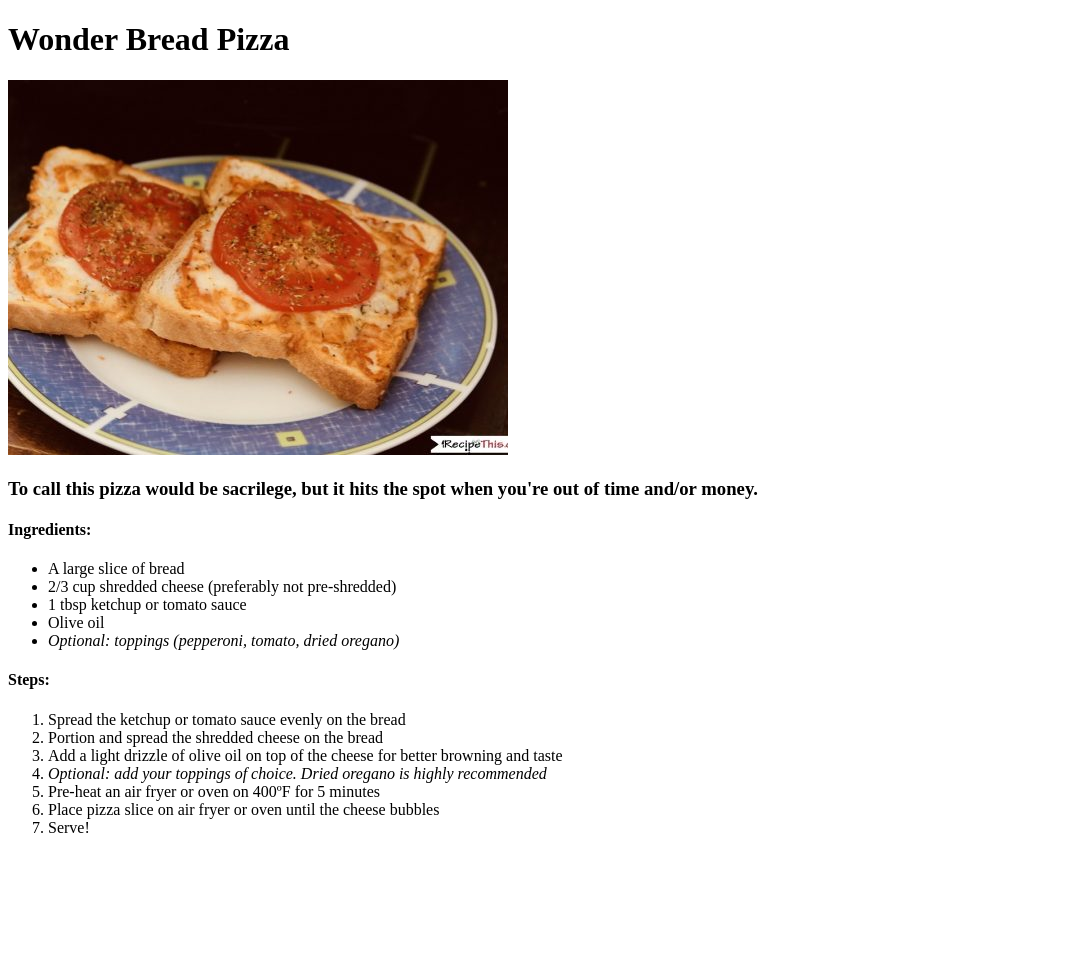
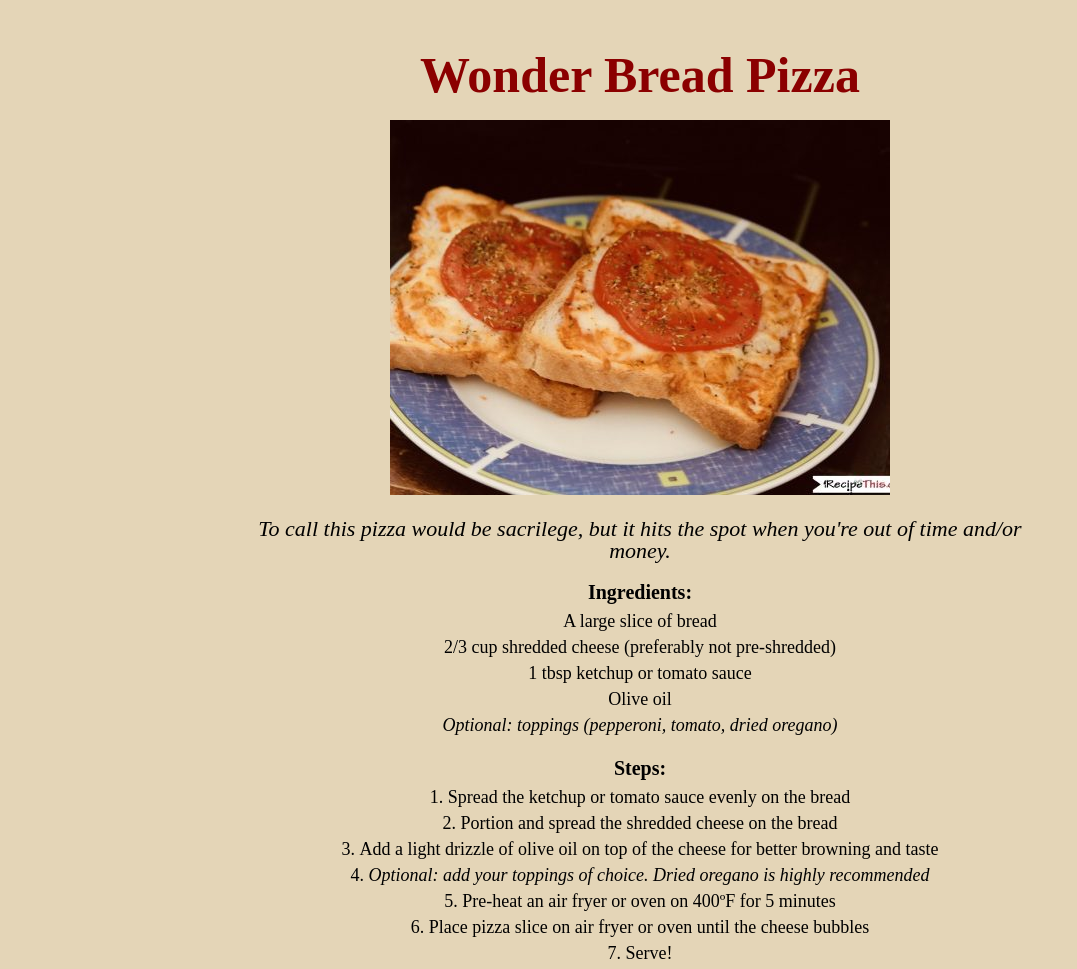
Before and after one commit to lsdorosario/odin-recipes, a plain HTML site: page recipes/pizza.html in a window 1280 px wide. Shown: the whole page, without its empty margins (0-1077 px from the left). Before the commit the page ends 853 px from the top, so only its background shows below. Drawn offline with Linux system fonts and the light colour scheme.

Commit message:
Add styling to pizza recipe

```diff
--- a/recipes/pizza.html
+++ b/recipes/pizza.html
@@ -4,12 +4,14 @@
     <meta charset="UTF-8">
     <meta http-equiv="X-UA-Compatible" content="IE=edge">
     <meta name="viewport" content="width=device-width, initial-scale=1.0">
+    <link rel="stylesheet" href="../reset.css">
+    <link rel="stylesheet" href="../style.css">
     <title>Wonder Bread Pizza</title>
 </head>
 <body>
-    <h1>Wonder Bread Pizza</h1>
+    <h1 class="title">Wonder Bread Pizza</h1>
     <img src="../img/pizza.jpeg" alt="A picture of a Wonder Bread pizza">
-    <h3>To call this pizza would be sacrilege, but it hits the spot when you're out of time and/or money.</h3>
+    <h3 class="subtitle">To call this pizza would be sacrilege, but it hits the spot when you're out of time and/or money.</h3>
 
     <h4>Ingredients:</h4>
     <ul>
--- a/style.css
+++ b/style.css
@@ -1,7 +1,7 @@
 body {
     font-family: 'Times New Roman', sans-serif;
     background-color: #e4d5b7;
-    margin: 85px 250px;
+    margin: 50px 250px;
     text-align: center;
 }
 
@@ -9,6 +9,7 @@ body {
     font-size: 50px;
     font-weight: bold;
     color: #8b0000;
+    margin-bottom: 20px;
 }
 
 .main-image {
@@ -21,14 +22,27 @@ body {
 .subtitle {
     font-size: 22px;
     font-style: italic;
+    margin-top: 20px;
     margin-bottom: 20px;
 }
 
-.recipe-list {
-    list-style-type: none;
+h4 {
+    font-size: 20px;
+    font-weight: bold;
+    margin-bottom: 6px;
 }
 
-.recipe-list li {
+ul {
+    margin-bottom: 20px;
+}
+
+ol {
+    list-style-type: decimal;
+    list-style-position: inside;
+}
+
+ul li,
+ol li {
     font-size: 18px;
     padding: 4px;
 }
@@ -36,3 +50,7 @@ body {
 li a {
     text-decoration: none;
 }
+
+li em {
+    font-style: italic;
+}
```
Also changed, not shown: index.html (+1 -1 lines).
